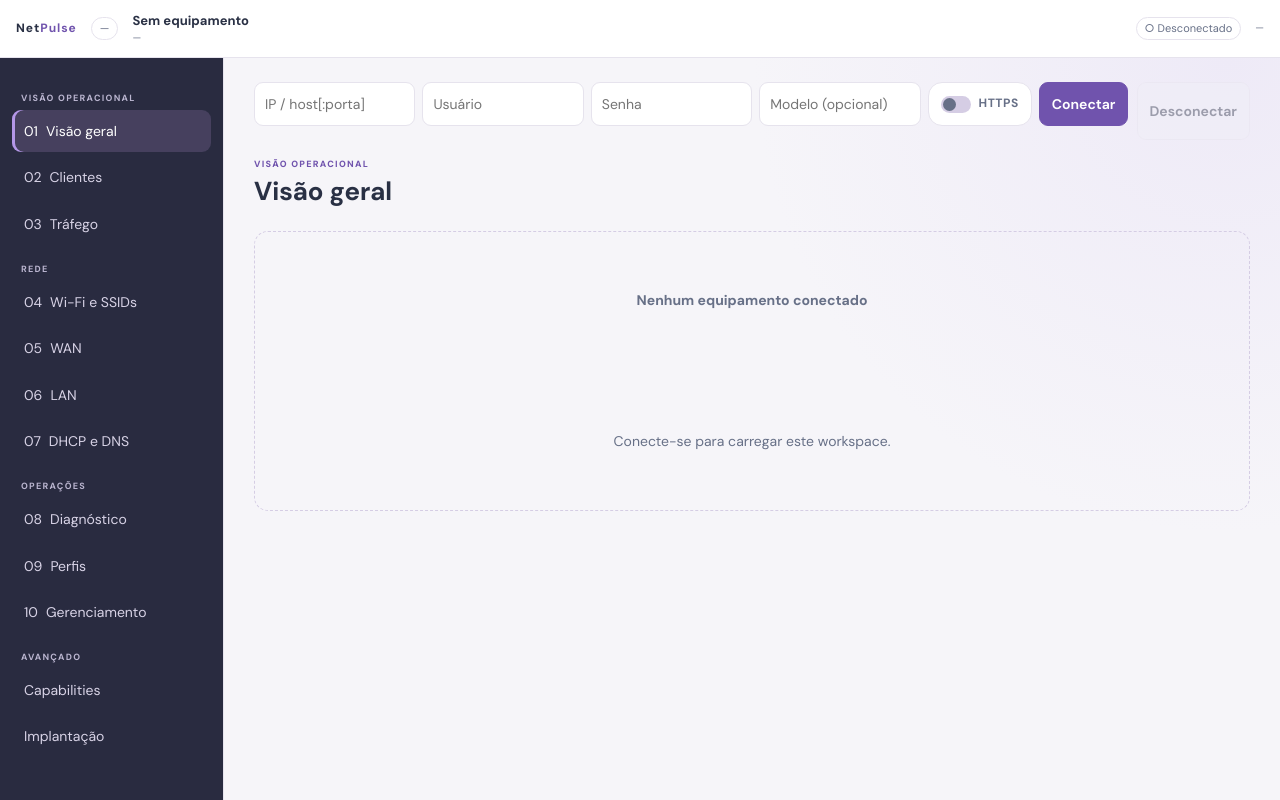
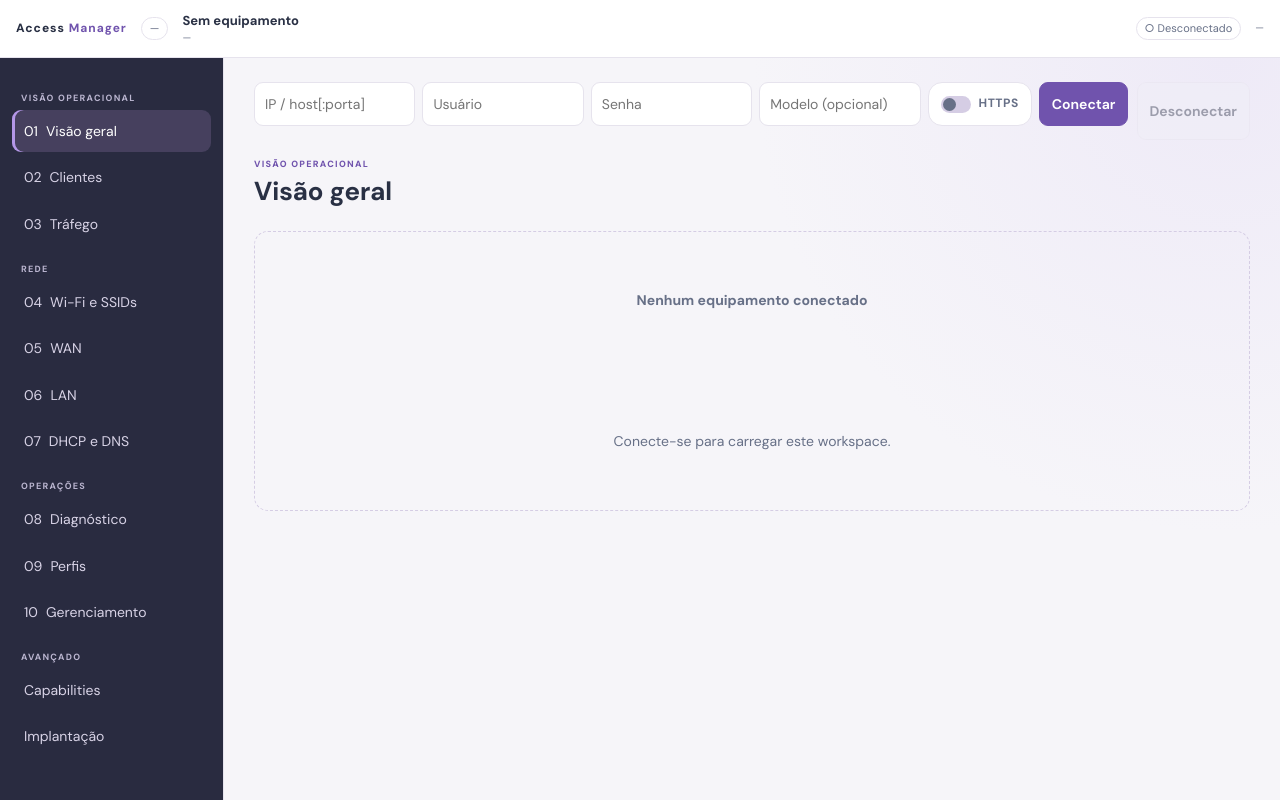
Before and after one commit to zxlawdx/acess_manager2, a Python web app: template apps/access_manager/templates/index.html in a window 1280 px wide. Run offline with Jinja, Linux system fonts and the light colour scheme; the template is opened without the code that fills it, so the values that code supplies are empty.

Commit message:
Correct application name to Access Manager

```diff
--- a/apps/access_manager/static/js/entry.js
+++ b/apps/access_manager/static/js/entry.js
@@ -2,5 +2,5 @@ import {mountApp} from './workspaces/app.js';
 const root=document.querySelector('.app-shell');
 if(root&&root.dataset.runtimeMounted!=='true'){
  root.dataset.runtimeMounted='true';
- mountApp().catch(error=>{console.error('[NetPulse]',error);root.dataset.runtimeMounted='failed'});
+ mountApp().catch(error=>{console.error('[Access Manager]',error);root.dataset.runtimeMounted='failed'});
 }
--- a/apps/access_manager/static/js/runtime.js
+++ b/apps/access_manager/static/js/runtime.js
@@ -671,7 +671,7 @@
   if (root && root.dataset.runtimeMounted !== "true") {
     root.dataset.runtimeMounted = "true";
     mountApp().catch((error) => {
-      console.error("[NetPulse]", error);
+      console.error("[Access Manager]", error);
       root.dataset.runtimeMounted = "failed";
     });
   }
--- a/apps/access_manager/templates/index.html
+++ b/apps/access_manager/templates/index.html
@@ -5,7 +5,7 @@
 <div class="app-shell">
   <header class="context-bar" aria-label="Contexto do equipamento">
     <button id="mobile-nav" class="icon-button mobile-only" aria-label="Abrir navegação">☰</button>
-    <div class="brand">Net<b>Pulse</b></div>
+    <div class="brand">Access <b>Manager</b></div>
     <span class="vendor-badge" id="ctx-vendor">—</span>
     <div class="device-title"><strong id="ctx-model">Sem equipamento</strong><small id="ctx-host">—</small></div>
     <span class="status-badge" id="ctx-status">○ Desconectado</span>
--- a/config/settings.py
+++ b/config/settings.py
@@ -1,4 +1,4 @@
-APP_TITLE="NetPulse — Access Manager"
+APP_TITLE="Access Manager"
 ENTRY_ROUTE="/"
 WINDOW_WIDTH=1480
 WINDOW_HEIGHT=920
```
Also changed, not shown: README.md.
